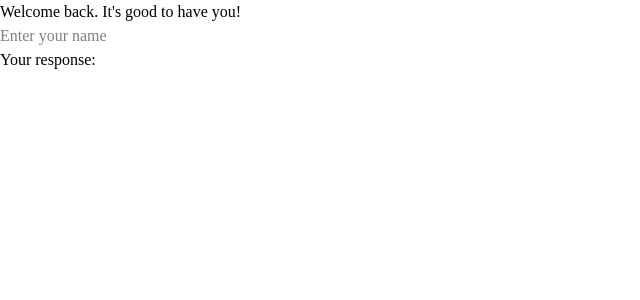
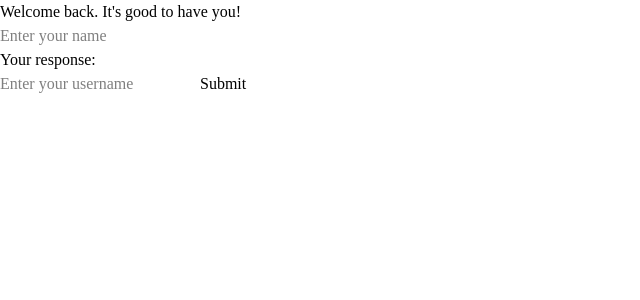
Before and after one commit to theakisaac/React-Learning, a React (Vite) app: page / in a window 1280 px wide. Shown: the top 300 px of the page, without its empty margins (0-640 px from the left). Built offline with nearby package versions, Linux system fonts and the light colour scheme.

Commit message:
added more

```diff
--- a/src/App.jsx
+++ b/src/App.jsx
@@ -1,5 +1,6 @@
-import Info from "./Info"
-import Counter from "./Counter"
+import Info from "./Info";
+import Counter from "./Counter";
+import ContactForm from "./ContactForm"
 
 function App() {
 
@@ -8,6 +9,7 @@ function App() {
 
       <Info isLoggedIn={true}/>
       <Counter />
+      <ContactForm />
 
     </>
   )
--- /dev/null
+++ b/src/ContactForm.jsx
@@ -0,0 +1,18 @@
+function ContactForm() {
+
+    function handleSubmit(event) {
+        event.preventDefault()
+        alert("Form submitted successfully")
+    }
+    return (
+        <>
+        <form onSubmit={handleSubmit}>
+
+            <input type="text" placeholder="Enter your username" />
+        <button>Submit</button>
+        </form>
+        </>
+    )
+}
+
+export default ContactForm;
```
